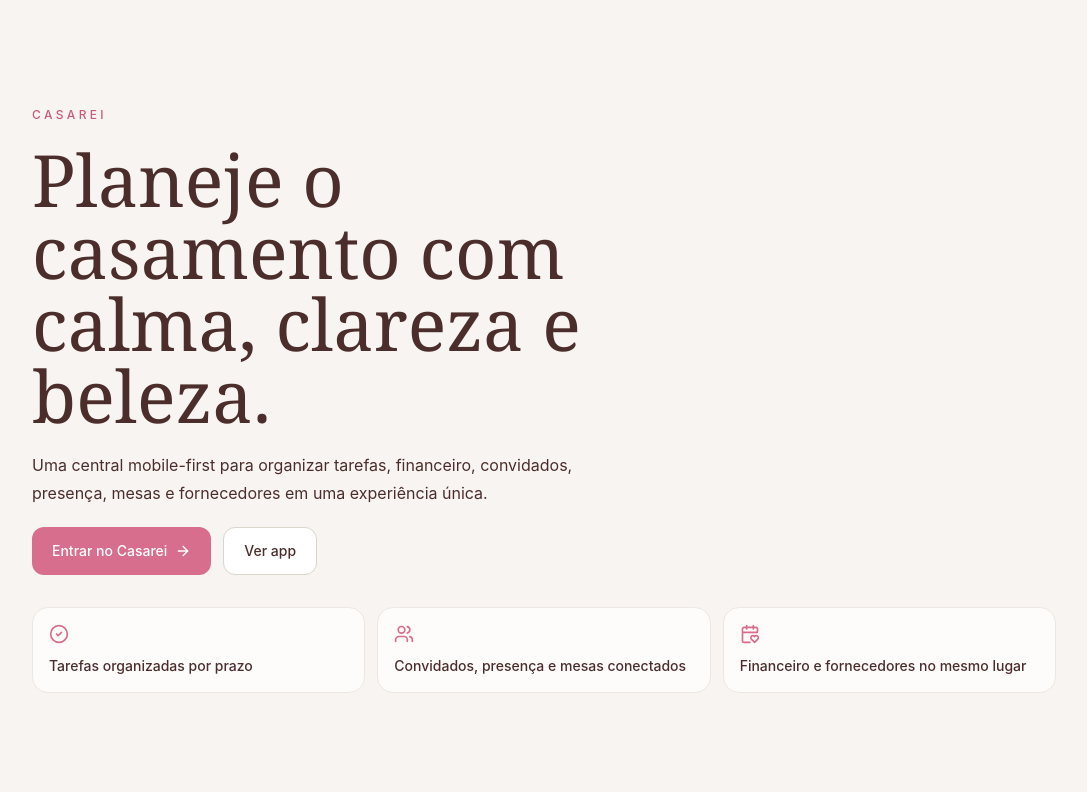
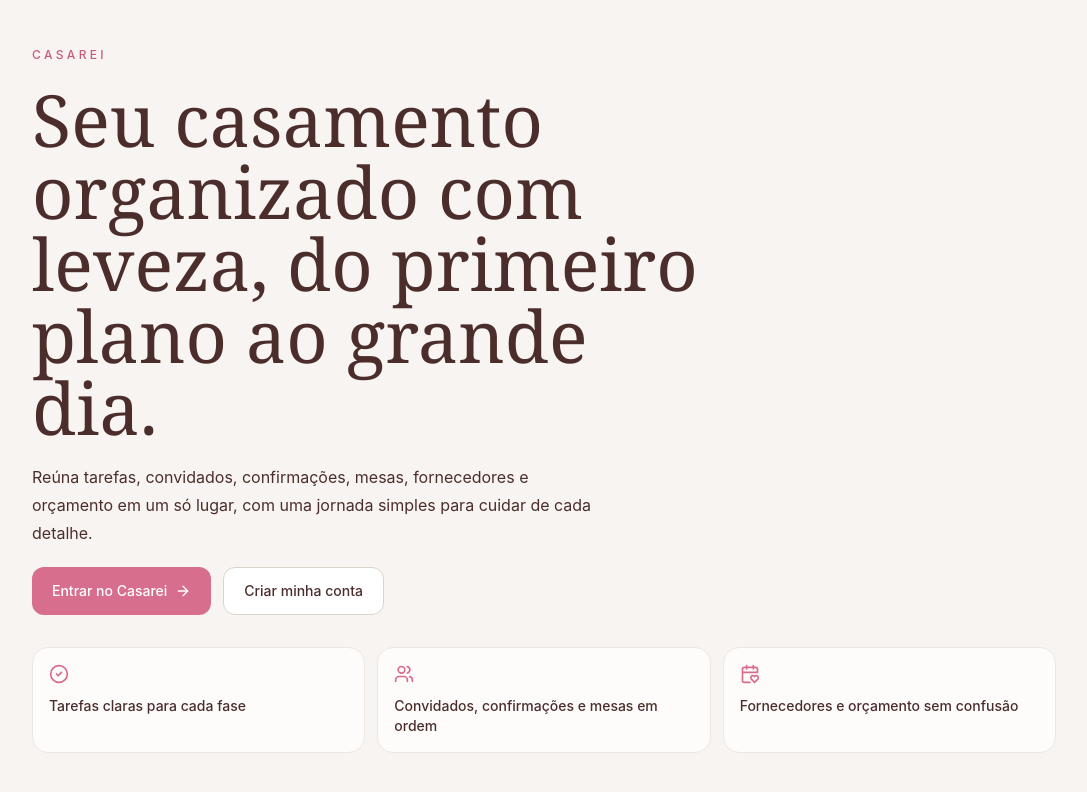
Before and after one commit to Contraktor2026/casareiV1, a Next.js app: page / in a window 1280 px wide. Shown: the top 792 px of the page, without its empty margins (96-1183 px from the left). Built offline with nearby package versions, Linux system fonts and the light colour scheme.

Commit message:
Refine customer-facing copy and signup email validation

```diff
--- a/src/app/(app)/app/page.tsx
+++ b/src/app/(app)/app/page.tsx
@@ -137,7 +137,7 @@
       <section>
         <div className="mb-3 flex items-center justify-between">
           <h2 className="font-serif text-2xl text-[#4B2E2B]">Ações rápidas</h2>
-          <span className="rounded-full bg-[#F8E7EC] px-3 py-1 text-[11px] font-bold text-[#D96C8A]">mobile-first</span>
+          <span className="rounded-full bg-[#F8E7EC] px-3 py-1 text-[11px] font-bold text-[#D96C8A]">para hoje</span>
         </div>
         <div className="grid grid-cols-2 gap-3">
           {quickActions.map((action) => (
@@ -199,7 +199,7 @@
       <section className="rounded-[24px] bg-[linear-gradient(135deg,#FFF8F4,#F8E7EC)] p-5 text-[#4B2E2B] ring-1 ring-[#EEE6E1]">
         <Heart className="h-6 w-6 text-[#D96C8A]" aria-hidden />
         <h2 className="mt-3 font-serif text-2xl">Cada pequeno passo aproxima vocês do grande dia.</h2>
-        <p className="mt-2 text-sm leading-6 text-[#7B625D]">O app agora prioriza o uso no celular: ações visíveis, módulos fáceis de tocar e conteúdo organizado em blocos curtos.</p>
+        <p className="mt-2 text-sm leading-6 text-[#7B625D]">Cada módulo foi pensado para deixar o planejamento mais simples: ações visíveis, decisões em ordem e informações fáceis de encontrar.</p>
       </section>
     </div>
   );
--- a/src/app/page.tsx
+++ b/src/app/page.tsx
@@ -5,9 +5,9 @@
 import { Card } from "@/components/ui/card";
 
 const highlights = [
-  { icon: CheckCircle2, label: "Tarefas organizadas por prazo" },
-  { icon: Users, label: "Convidados, presença e mesas conectados" },
-  { icon: CalendarHeart, label: "Financeiro e fornecedores no mesmo lugar" }
+  { icon: CheckCircle2, label: "Tarefas claras para cada fase" },
+  { icon: Users, label: "Convidados, confirmações e mesas em ordem" },
+  { icon: CalendarHeart, label: "Fornecedores e orçamento sem confusão" }
 ];
 
 export default function HomePage() {
@@ -17,10 +17,10 @@
         <div className="max-w-2xl space-y-5">
           <p className="text-xs font-medium uppercase tracking-[0.28em] text-casarei-primary-dark">Casarei</p>
           <h1 className="font-serif text-5xl font-medium leading-none text-casarei-primary-deep md:text-7xl">
-            Planeje o casamento com calma, clareza e beleza.
+            Seu casamento organizado com leveza, do primeiro plano ao grande dia.
           </h1>
           <p className="max-w-xl text-base leading-7 text-casarei-text">
-            Uma central mobile-first para organizar tarefas, financeiro, convidados, presença, mesas e fornecedores em uma experiência única.
+            Reúna tarefas, convidados, confirmações, mesas, fornecedores e orçamento em um só lugar, com uma jornada simples para cuidar de cada detalhe.
           </p>
           <div className="flex flex-col gap-3 sm:flex-row">
             <Button asChild size="lg">
@@ -30,7 +30,7 @@
               </Link>
             </Button>
             <Button asChild variant="outline" size="lg">
-              <Link href="/app">Ver app</Link>
+              <Link href="/login">Criar minha conta</Link>
             </Button>
           </div>
         </div>
--- a/src/components/auth/login-page.tsx
+++ b/src/components/auth/login-page.tsx
@@ -22,13 +22,25 @@
   async function submit(event: React.FormEvent<HTMLFormElement>) {
     event.preventDefault();
     setMessage("");
+
+    const cleanEmail = email.trim().toLowerCase();
+    if (!isValidEmail(cleanEmail)) {
+      setMessage("Informe um email válido para cadastrar sua conta.");
+      return;
+    }
+
+    if (mode === "signup" && !name.trim()) {
+      setMessage("Informe seu nome para criar a conta.");
+      return;
+    }
+
     setIsLoading(true);
 
     try {
       const response =
         mode === "signup"
-          ? await signUpWithEmail(email.trim(), password, name.trim())
-          : await signInWithEmail(email.trim(), password);
+          ? await signUpWithEmail(cleanEmail, password, name.trim())
+          : await signInWithEmail(cleanEmail, password);
 
       saveSession(response);
       router.push(mode === "signup" ? "/onboarding" : "/app");
@@ -64,13 +76,13 @@
 
           <form onSubmit={submit} className="mt-6 grid gap-4">
             {mode === "signup" ? <Field label="Nome" value={name} placeholder="Seu nome" onChange={setName} /> : null}
-            <Field label="Email" value={email} placeholder="voce@email.com" icon onChange={setEmail} />
+            <Field label="Email" value={email} placeholder="voce@email.com" type="email" icon onChange={setEmail} />
             <Field label="Senha" value={password} placeholder="Digite sua senha" type="password" onChange={setPassword} />
 
             {message ? <p className="rounded-2xl bg-[#FBEEE8] px-4 py-3 text-sm font-semibold text-[#B96F52]">{message}</p> : null}
 
             <Button type="submit" size="lg" disabled={isLoading || !email.trim() || !password} className="h-13">
-              {isLoading ? "Aguarde..." : mode === "signup" ? "Criar conta real" : "Entrar"}
+              {isLoading ? "Aguarde..." : mode === "signup" ? "Criar conta" : "Entrar"}
               <ArrowRight className="h-4 w-4" aria-hidden />
             </Button>
           </form>
@@ -81,7 +93,7 @@
 
           <p className="mt-5 flex items-start gap-2 text-xs leading-5 text-casarei-muted">
             <Sparkles className="mt-0.5 h-4 w-4 shrink-0 text-casarei-primary" aria-hidden />
-            O acesso usa autenticação real do Supabase. Nenhum usuário de demonstração é criado automaticamente.
+            Use um email válido. Ele será usado para acessar sua conta e recuperar sua senha quando precisar.
           </p>
         </div>
       </section>
@@ -107,6 +119,8 @@
         <input
           type={type}
           value={value}
+          required
+          autoComplete={type === "password" ? "current-password" : type === "email" ? "email" : "name"}
           onChange={(event) => onChange(event.target.value)}
           placeholder={placeholder}
           className="h-full min-w-0 flex-1 bg-transparent text-base outline-none placeholder:text-casarei-muted/70"
@@ -121,3 +135,7 @@
     ? "rounded-xl bg-white px-3 py-3 text-sm font-bold text-casarei-primary shadow-sm"
     : "rounded-xl px-3 py-3 text-sm font-bold text-casarei-text-secondary";
 }
+
+function isValidEmail(value: string) {
+  return /^[^\s@]+@[^\s@]+\.[^\s@]+$/.test(value);
+}
```
